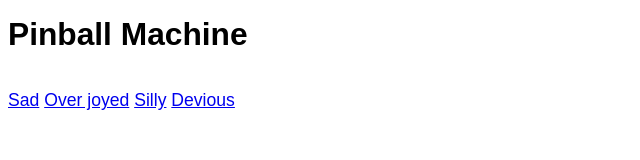
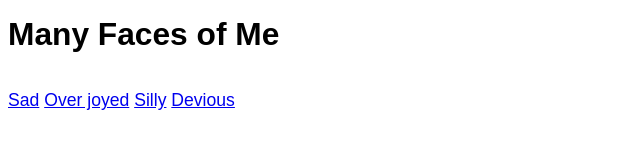
Before and after one commit to annamisak/iconic-font, a plain HTML site: page index.html in a window 1280 px wide. Shown: the whole page, without its empty margins (0-640 px from the left). Drawn offline with Linux system fonts and the light colour scheme.

Commit message:
refactor(html): updated <title> and <h1> tags

```diff
--- a/index.html
+++ b/index.html
@@ -2,7 +2,7 @@
 <html lang="en-ca">
 <head>
 	<meta charset="utf-8">
-	<title>Pinball Machine</title>
+	<title>Many faces of me</title>
 	<link href="css/grid.css" rel="stylesheet">
   <link href="css/typography.css" rel="stylesheet">
   <link href="css/index.css" rel="stylesheet">
@@ -13,7 +13,7 @@
 <body>
 
   <header>
-    <h1>Pinball Machine</h1>
+    <h1>Many Faces of Me</h1>
 
     <a class="btn" href="#"><i class="icon-silly-face"></i>Sad</a>
     <a class="btn" href="#"><i class="icon-silly-face"></i>Over joyed</a>
```
